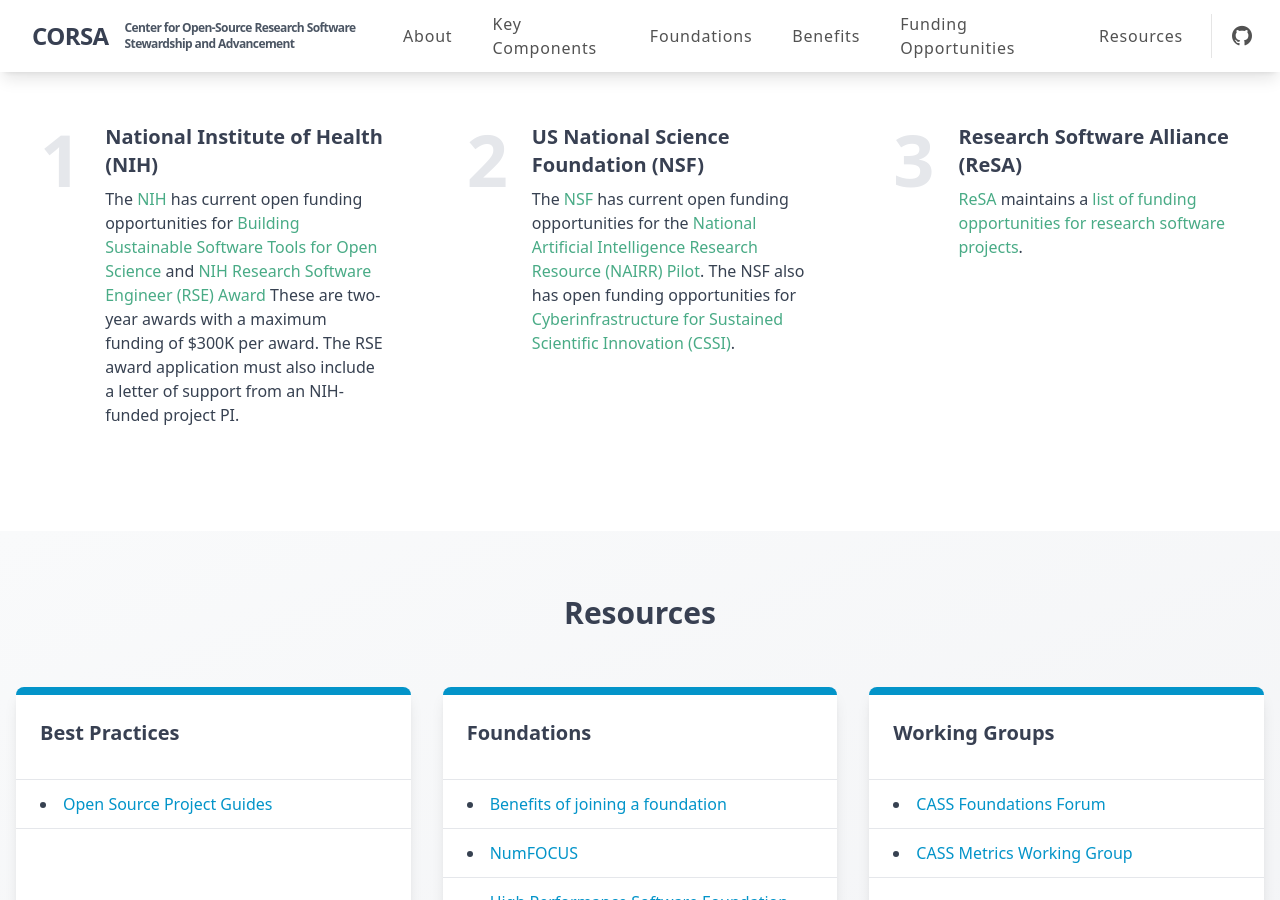
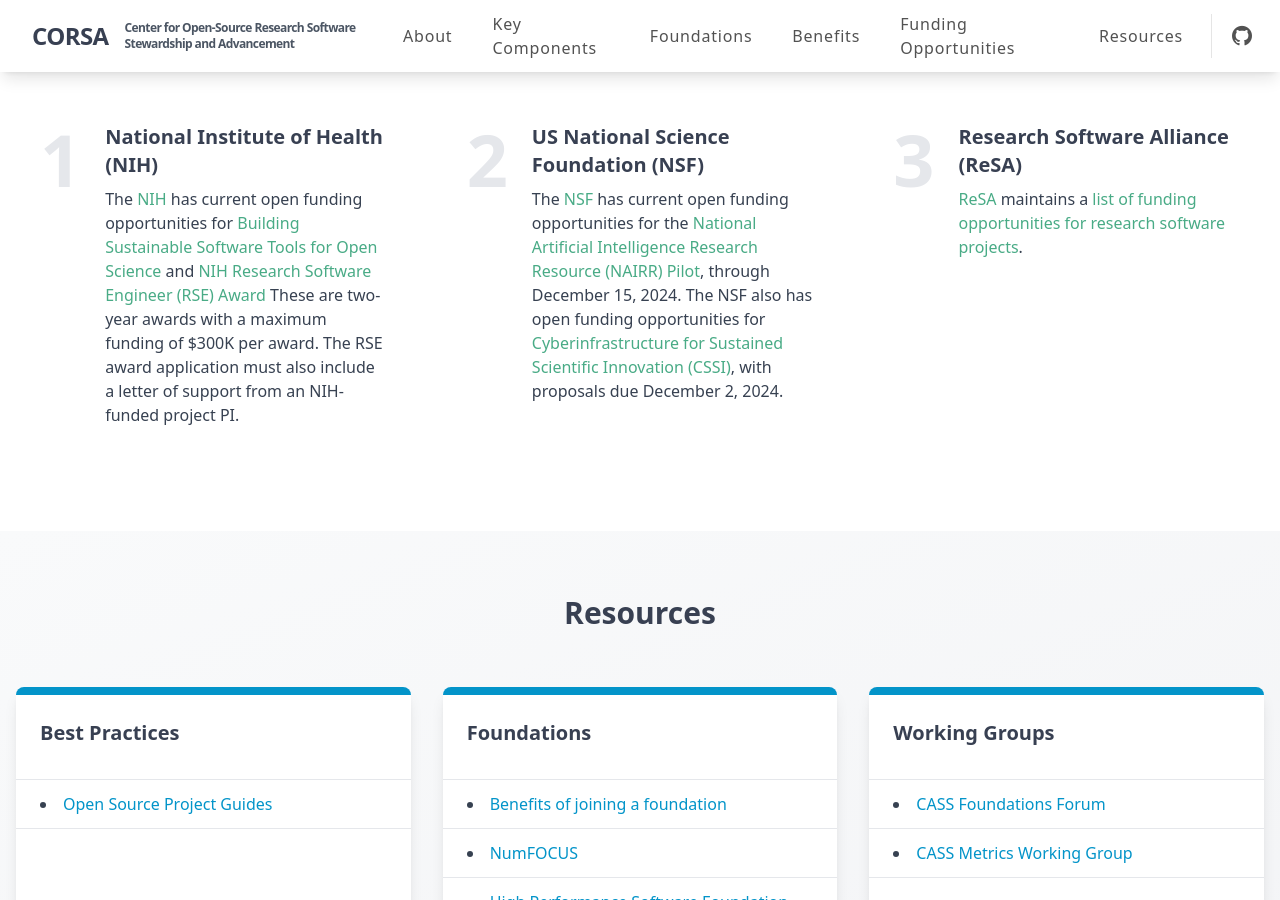
Before and after one commit to corsa-center/corsa-center.github.io, a Jekyll site: the page built from docs/index.html, in a window 1280 px wide and 900 px high, scrolled down 2976 px. Built offline with Jekyll 4.4.1, drawn with Linux system fonts in a browser that asks for light colours; nearby versions of some CDN libraries.

Commit message:
Update index.html

```diff
--- a/docs/index.html
+++ b/docs/index.html
@@ -85,7 +85,7 @@
   - name: National Institute of Health (NIH)
     content: The <a href="https://www.nih.gov/">NIH</a> has current open funding opportunities for <a href="https://grants.nih.gov/grants/guide/rfa-files/RFA-OD-24-010.html">Building Sustainable Software Tools for Open Science</a> and <a href="https://grants.nih.gov/grants/guide/rfa-files/RFA-OD-24-011.html">NIH Research Software Engineer (RSE) Award</a> These are two-year awards with a maximum funding of $300K per award. The RSE award application must also include a letter of support from an NIH-funded project PI.
   - name: US National Science Foundation (NSF)
-    content: The <a href="https://www.nsf.gov/">NSF</a> has current open funding opportunities for the <a href="https://www.nsf.gov/pubs/2024/nsf24109/nsf24109.pdf">National Artificial Intelligence Research Resource (NAIRR) Pilot</a>. The NSF also has open funding opportunities for <a href="https://new.nsf.gov/funding/opportunities/cssi-cyberinfrastructure-sustained-scientific-innovation">Cyberinfrastructure for Sustained Scientific Innovation (CSSI)</a>.
+    content: The <a href="https://www.nsf.gov/">NSF</a> has current open funding opportunities for the <a href="https://www.nsf.gov/pubs/2024/nsf24109/nsf24109.pdf">National Artificial Intelligence Research Resource (NAIRR) Pilot</a>, through December 15, 2024. The NSF also has open funding opportunities for <a href="https://new.nsf.gov/funding/opportunities/cssi-cyberinfrastructure-sustained-scientific-innovation">Cyberinfrastructure for Sustained Scientific Innovation (CSSI)</a>, with proposals due December 2, 2024.
   - name: Research Software Alliance (ReSA)
     content: <a href="https://www.researchsoft.org">ReSA</a> maintains a <a href="https://www.researchsoft.org/funding-opportunities/">list of funding opportunities for research software projects</a>.
 
```
